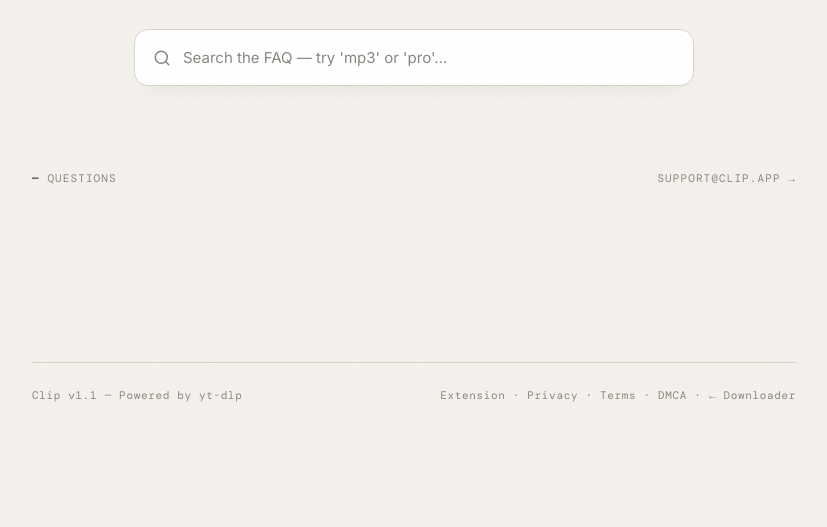
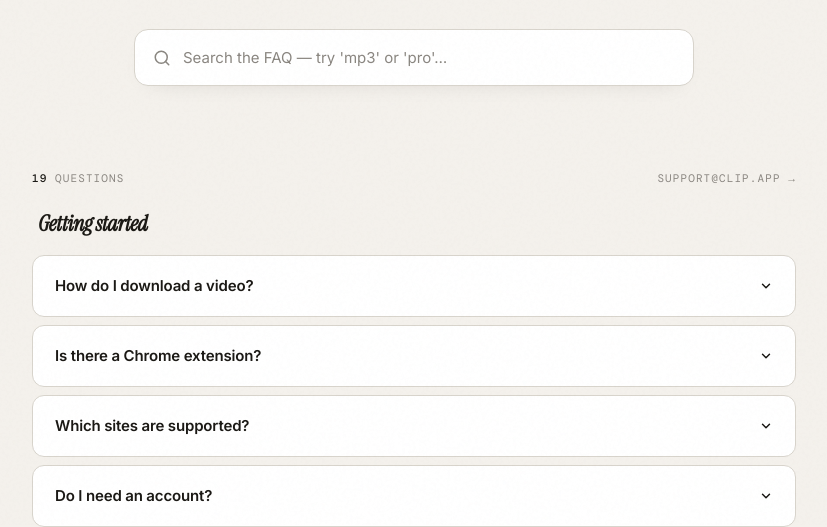
Before and after one commit to Jelteh962/clip, a browser extension: page public/faq.html in a window 1280 px wide. Shown: the part 275-802 px from the top of the page, without its empty margins (226-1053 px from the left). Drawn offline with nearby package versions, Linux system fonts and the light colour scheme; a web font is replaced by a local one.

Commit message:
Fix syntax error breaking FAQ rendering

```diff
--- a/public/faq.html
+++ b/public/faq.html
@@ -312,7 +312,7 @@
       category: 'Getting started',
       items: [
         { q: 'How do I download a video?', a: '<p>Paste the link of any YouTube, Instagram or TikTok video into the input box on the home page, click <strong>Get video</strong>, pick a quality, and hit <strong>Download</strong>. The file lands straight in your Downloads folder.</p><p>Even faster: install our free <a href="/chrome-extension">Chrome extension</a> and a Download button appears on every YouTube, Instagram, TikTok, Twitter and Facebook video page. One click, no pasting.</p>' },
-        { q: 'Is there a Chrome extension?', a: '<p>Yes — and it\\'s free. Get it on the <a href="/chrome-extension">extension page</a>. It adds a Download button to every supported video page, so you skip the copy-paste step. Works on Chrome, Edge, Brave and Opera.</p>' },
+        { q: 'Is there a Chrome extension?', a: '<p>Yes — and it is free. Get it on the <a href="/chrome-extension">extension page</a>. It adds a Download button to every supported video page, so you skip the copy-paste step. Works on Chrome, Edge, Brave and Opera.</p>' },
         { q: 'Which sites are supported?', a: '<p>YouTube, Instagram (Reels, posts, stories) and TikTok. Other platforms aren’t officially supported yet — let us know which ones you want next.</p>' },
         { q: 'Do I need an account?', a: '<p>No. Free downloads work without signing up. You only enter an email if you upgrade to Pro, since that’s where your license key gets sent.</p>' }
       ]
```
